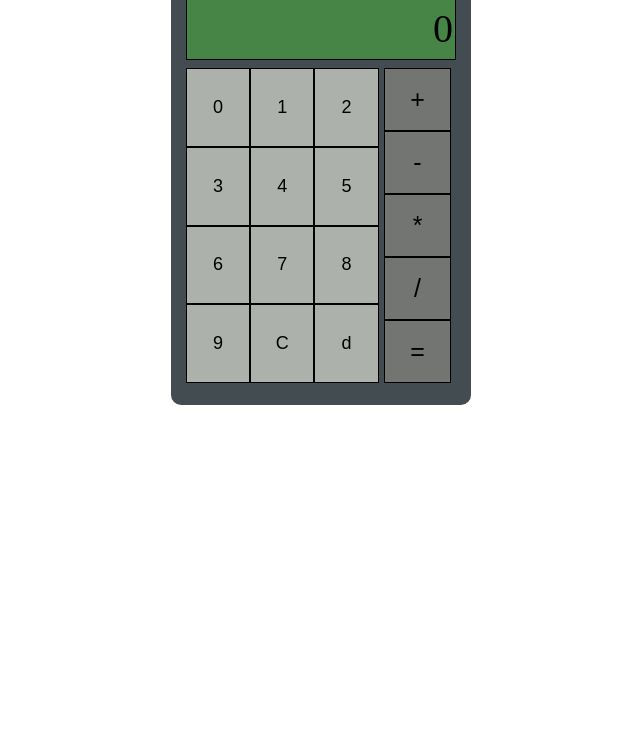
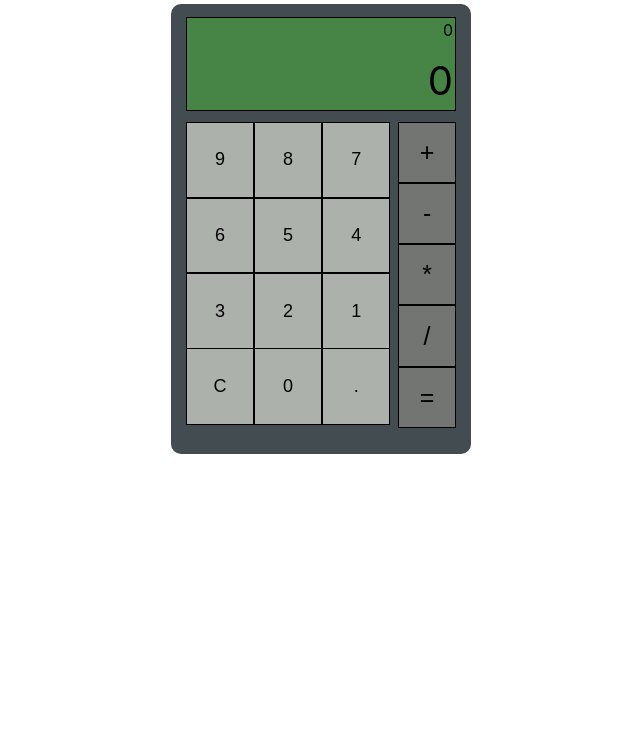
Before and after one commit to SamihaSyeed/calculator, a plain HTML site: page index.html in a window 1280 px wide. Shown: the part 53-800 px from the top of the page, without its empty margins (319-959 px from the left). Drawn offline with Linux system fonts and the light colour scheme.

Commit message:
updated css and script

```diff
--- a/index.html
+++ b/index.html
@@ -4,6 +4,9 @@
         <link rel='stylesheet' href='style.css'>
     </head>
     <body>
+        <header>
+            <h2 id='title'>Calculator</h2>
+        </header>
         <main>
             <div class='container'>
                 <div class='display'>
@@ -11,7 +14,10 @@
                     <div id='display-num'>0</div>
                 </div>
                 <div class= keypad>
+                <div class='number-panel'>
                     <div class='number-keypad'></div>
+                    <div class='number-keypad lower-panel'></div>
+                </div>
                     <div class='operation-div'></div>
                 </div>
             </div>
--- a/script.js
+++ b/script.js
@@ -13,8 +13,9 @@ let operationObj = {
     4: '='
 }
 let array= []
+let displayArray=[]
 
-for(let i=0; i<10; i++){
+for(let i=9; i>=0; i--){
     let number= document.createElement('button')
     number.innerHTML=i
     keypadDiv.appendChild(number)
@@ -24,27 +25,38 @@ for(let i=0; i<10; i++){
     numberBtn.addEventListener('click', ()=>{
         numberPressed = i
         displayNum.textContent+=numberPressed
-        displayFull.textContent+= numberPressed
-
+        displayArray.push(numberPressed)
 
     })
 }
+let lowerPanelDiv = document.querySelector('.lower-panel')
 
 let clearEl = document.createElement('button')
 clearEl.innerHTML = 'C'
-keypadDiv.appendChild(clearEl)
-let dummy = document.createElement('button')
-dummy.innerHTML = 'd'
-keypadDiv.appendChild(dummy)
+lowerPanelDiv.appendChild(clearEl)
+
 clearEl.setAttribute('id', 'clear-btn')
-clearEl.classList.add('number-btn')
-dummy.classList.add('number-btn')
+clearEl.classList.add('number-btn', 'lower-panel-btn')
+
+let zeroBtn = document.querySelector('#number'+0)
+zeroBtn.classList.add('lower-panel-btn')
+lowerPanelDiv.appendChild(zeroBtn)
+
+let decimalPoint = document.createElement('button')
+decimalPoint.innerHTML = '.'
+lowerPanelDiv.appendChild(decimalPoint)
+decimalPoint.classList.add('number-btn', 'lower-panel-btn')
+decimalPoint.setAttribute('id', 'decimal-point')
+
+
+decimalPointBtn = document.querySelector('#decimal-point')
+
+
+
 
 let clearBtn = document.querySelector('#clear-btn')
-clearBtn.addEventListener('click', ()=>{
-    displayNum.textContent=0
-    displayFull.textContent=0
-})
+
+
 
 
 for(let i=0; i<5; i++){
@@ -57,16 +69,19 @@ for(let i=0; i<5; i++){
     operationBtn.addEventListener('click', ()=>{
 
         calledOperation= operationObj[i]
-        displayFull.textContent+=calledOperation
+
 
         array.push(displayNum.textContent)
         array.push(calledOperation)
+        displayArray.push(calledOperation)
+        displayFull.textContent = displayArray.join(' ')
 
         displayNum.textContent=null
         let soln=null
         console.log(array)
         if(array.indexOf('+')!=-1 && array.indexOf('+')!=array.length-1){
-            soln=calc['+']().toFixed(2)
+            soln=calc['+']()
+            if(Math.floor(soln) !== soln){ soln = soln.toFixed(2)}
             if(isFinite(soln)==false){return displayFull.textContent='Error'}
 
             array.splice(0,3, soln)
@@ -106,16 +121,36 @@ for(let i=0; i<5; i++){
             if(isFinite(soln)==false || soln==null){displayFull.textContent= "Error." }
             array.splice(array.indexOf('='),1)
             array= array.filter((item)=>{ return item!=''})
-            displayFull.textContent+=soln
+            displayArray.splice(0)
+            displayArray.push(soln)
+            displayFull.textContent += displayArray
             displayNum.textContent=soln
+
         }
 
     })
 
 }
 
-let firstNum = (operator)=>{ return parseInt(array[array.indexOf(operator)-1])}
-let secondNum = (operator)=>{ return parseInt(array[array.indexOf(operator)+1]) }
+clearBtn.addEventListener('click', ()=>{
+    array=[]
+    displayArray=[]
+    displayNum.textContent=0
+    displayFull.textContent=0
+
+    console.log(array)
+})
+
+decimalPointBtn.addEventListener('click' , ()=>{
+    if(displayArray.indexOf('.') == -1){
+    numberPressed='.'
+    displayNum.textContent+= numberPressed
+    displayArray.push(numberPressed)
+    }else{ return displayFull.textContent= 'error'}
+})
+
+let firstNum = (operator)=>{ return parseFloat(array[array.indexOf(operator)-1])}
+let secondNum = (operator)=>{ return parseFloat(array[array.indexOf(operator)+1]) }
 
 let calc= {
     '+': function(){ return firstNum('+') + secondNum('+')},
--- a/style.css
+++ b/style.css
@@ -1,3 +1,7 @@
+#title{
+    text-align: center;
+    font-family:-apple-system, BlinkMacSystemFont, 'Segoe UI', Roboto, Oxygen, Ubuntu, Cantarell, 'Open Sans', 'Helvetica Neue', sans-serif
+}
 .container{
     background-color: rgb(67, 76, 80);
     width:300px;
@@ -13,15 +17,17 @@
     margin:auto;
     padding-top:13px;
     margin-bottom: 10px;
+    font-family:-apple-system, BlinkMacSystemFont, 'Segoe UI', Roboto, Oxygen, Ubuntu, Cantarell, 'Open Sans', 'Helvetica Neue', sans-serif
 
 }
 #display-operation{
     background-color: rgb(71, 133, 71);
     height:40%;
-    font-size: 25px;
+    font-size: 16px;
     border:solid 1px black;
     border-bottom: none;
-    padding-right:2px
+    padding-right:2px;
+    padding-top :2px
 }
 
 #display-num{
@@ -34,24 +40,41 @@
 
 
 }
+
 .keypad{
     display:flex;
-    height:100% ;
+    height:80% ;
 
 }
 .number-keypad{
-    width:100%;
-    height:70%;
+    width:95%;
+    height:75%;
     margin-left:15px;
+    margin-bottom: -3px;
 }
 .number-btn{
     width:33%;
-    height: 25%;
+    height:33%;
     font-size: 18px;
     background-color: rgb(172, 177, 172);
     border:solid 1px black;
 
 }
+.lower-panel-btn{
+    height:100%
+}
+.lower-panel{
+    padding:0;
+    height:25%;
+}
+.number-panel{
+    width:75%;
+    height:85%;
+    margin-right:10px;
+    margin-top:5px
+
+}
+
 .number-btn:hover{
     background-color: grey;
 }
@@ -59,11 +82,18 @@
     background-color: rgb(80, 79, 79);
 }
 .operation-btn{
-    width: 75%;
-    height:14%;
+    width: 100%;
+    height:20%;
     font-size: 25px;
-    margin-left: 3px;
+    margin:0 ;
     background-color: rgb(115, 117, 115);
     border: solid 1px black;
 
 }
+.operation-div{
+    background-color: black;
+    width:20%;
+    height:85%;
+    margin-right:15px;
+    margin-top: 5px;
+}
```
